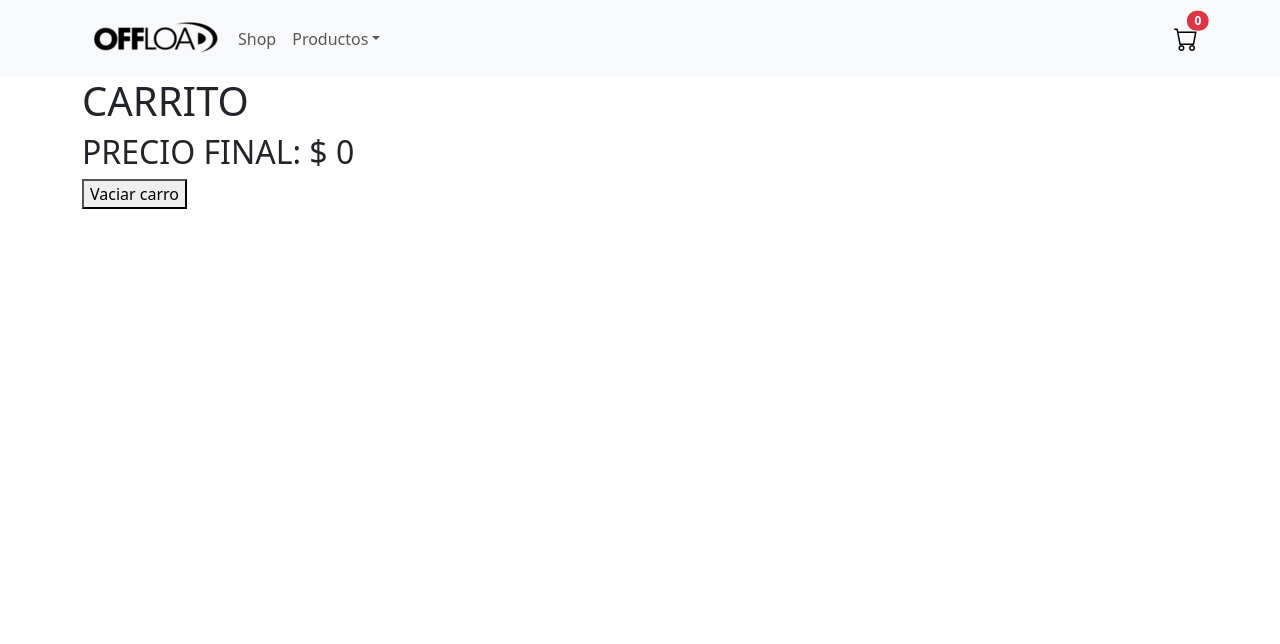
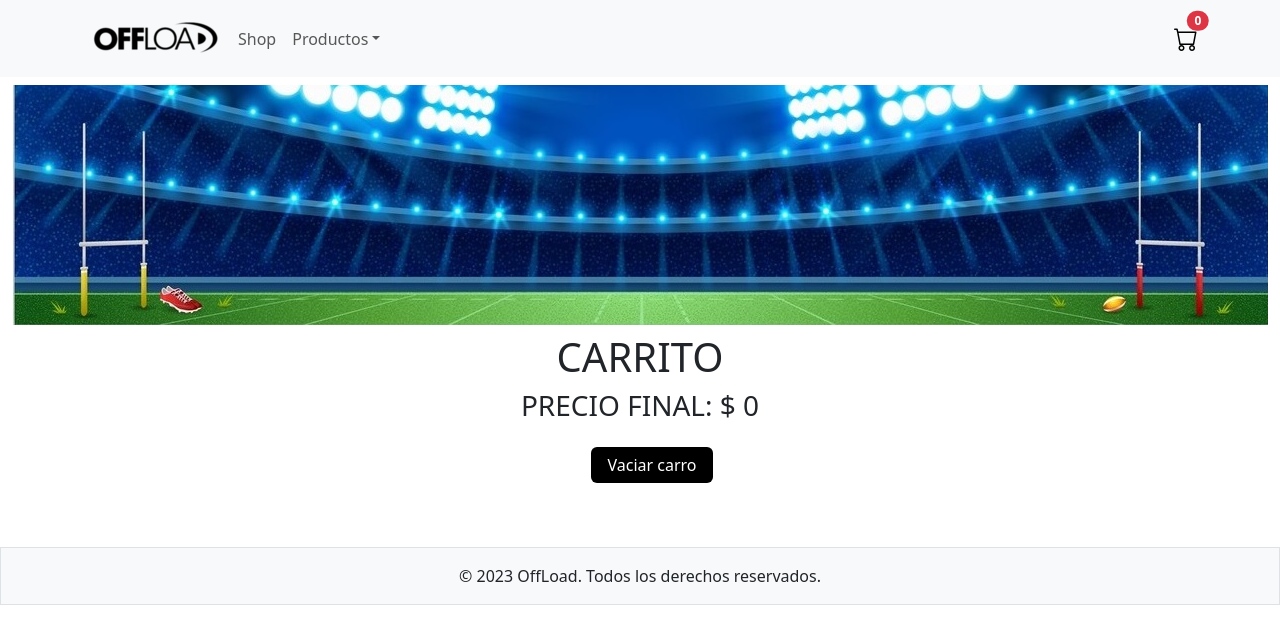
Before and after one commit to Jeronimodeveloper/OffLoad, a React (Vite) app: page /cart in a window 1280 px wide. Shown: the top 644 px of the page. Built offline with nearby package versions, Linux system fonts and the light colour scheme.

Commit message:
home, footer, cart

```diff
--- a/src/App.jsx
+++ b/src/App.jsx
@@ -2,10 +2,11 @@ import NavBar from './components/NavBar'
 import { BrowserRouter, Route, Routes } from 'react-router-dom'
 import ItemListContainer from './components/ItemListContainer'
 import ItemDetailContainer from './components/ItemDetailContainer'
-import Home from './components/Home'
-import { CartContext } from './context/CartContext'
+import Footer from './components/Footer'
 import { CartProvider } from './context/CartContext'
 import Cart from './components/Cart'
+import Home from './components/Home'
+
 
 const App = () => {
   return (
@@ -13,8 +14,9 @@ const App = () => {
       <CartProvider>
         <BrowserRouter>
           <NavBar />
+            <Home />
               <Routes>
-              <Route path='/' element={<Home/>} />
+                <Route path='/' element={<ItemListContainer/>} />
                 <Route path="/products" element={<ItemListContainer/>} />
                 <Route path='/category/:categoria' element={<ItemListContainer/>} />
                 <Route path='/item/:id' element={<ItemDetailContainer/>} />
@@ -22,6 +24,7 @@ const App = () => {
             </Routes>
         </BrowserRouter>
       </CartProvider>
+      <Footer/>
     </>
   )
 }
--- a/src/components/Cart.jsx
+++ b/src/components/Cart.jsx
@@ -8,13 +8,12 @@ const Cart = () => {
         clearCart();
     }
     return (
-    <div className= "container">
+    <div className= "container d-flex flex-column align-items-center">
         <h1 className="">CARRITO</h1>
-
         {
             cart.map((prod) => (
-                <div key={prod.id}>
-                    <h2>{prod.titulo}</h2>
+                <div key={prod.id} className="col-md-4 mb-4 border rounded-4 d-flex flex-column ps-3 pt-3">
+                    <h3 className="text-decoration-underline text-center pb-2">{prod.nombre}</h3>
                     <p>Precio por unidad: $ {prod.precio}</p>
                     <p>Precio total: $ {prod.precio * prod.cantidad}</p>
                     <p>Cantidad: {Number(prod.cantidad)}</p>
@@ -22,8 +21,8 @@ const Cart = () => {
                 </div>
             ))
         }
-        <h2> PRECIO FINAL: $ {totalPrice()}</h2>
-        <button onClick={handlerClear}>Vaciar carro</button>
+        <h3> PRECIO FINAL: $ {totalPrice()}</h3>
+        <button onClick={handlerClear} className='Option btn bg-black border-0 text-white ms-4 px-3 h-100 mt-3 mb-3'>Vaciar carro</button>
     </div>
     )
 }
--- /dev/null
+++ b/src/components/Footer.jsx
@@ -0,0 +1,11 @@
+import React from 'react'
+
+const Footer = () => {
+  return (
+    <footer className="d-flex flex-column align-items-center mt-5 border bg-body-tertiary">
+      <p className="pt-3" >© 2023 OffLoad. Todos los derechos reservados.</p>
+    </footer>
+  )
+}
+
+export default Footer
--- a/src/components/Home.jsx
+++ b/src/components/Home.jsx
@@ -1,17 +1,11 @@
-import logoOff from '../assets/logoOff.png'
-import { Link } from 'react-router-dom'
+import banner from '../assets/banner.jpg';
 
-
-function Home() {
-  return (
-    <>
-      <div className="container d-flex flex-column align-items-center mt-5">
-        <h1>BIENVENIDO AL E-COMERCE DE OFFLOAD</h1>
-        <h5>Visita la seccion <Link as={Link} to="/products">Shop</Link> para conocer nuestro productos</h5>
-        <img src={logoOff} alt="" className='mt-5'></img>
-      </div>
-    </>
-  )
+const Home = () => {
+return (
+    <div className="d-flex flex-column align-items-center p-2">
+    <img src={banner} alt="banner" className="img-fluid" ></img>
+    </div>
+)
 }
 
 export default Home
```
Also changed, not shown: src/assets/banner.jpg (added). Lines whose indentation alone changed are shown as unchanged.
